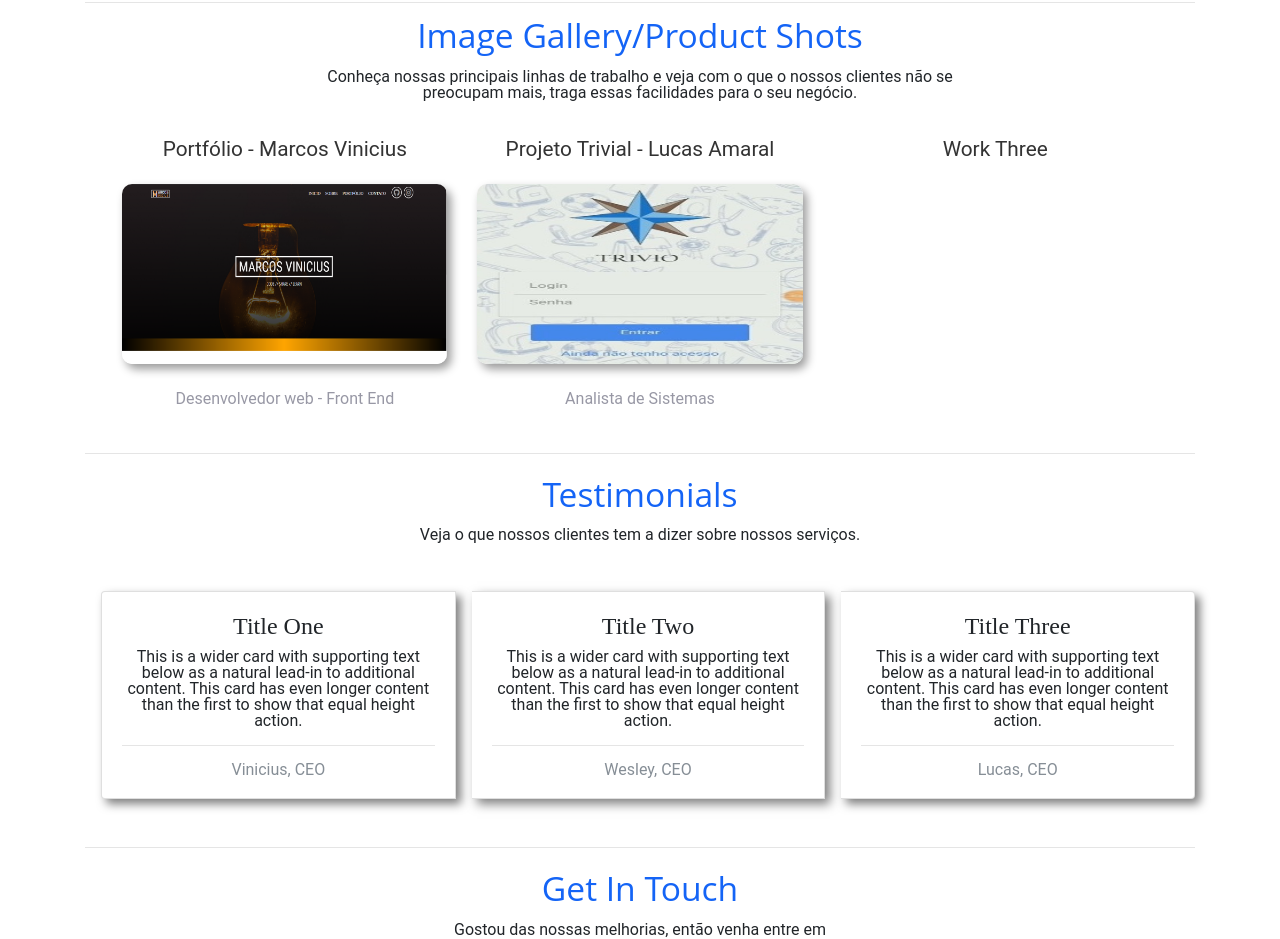
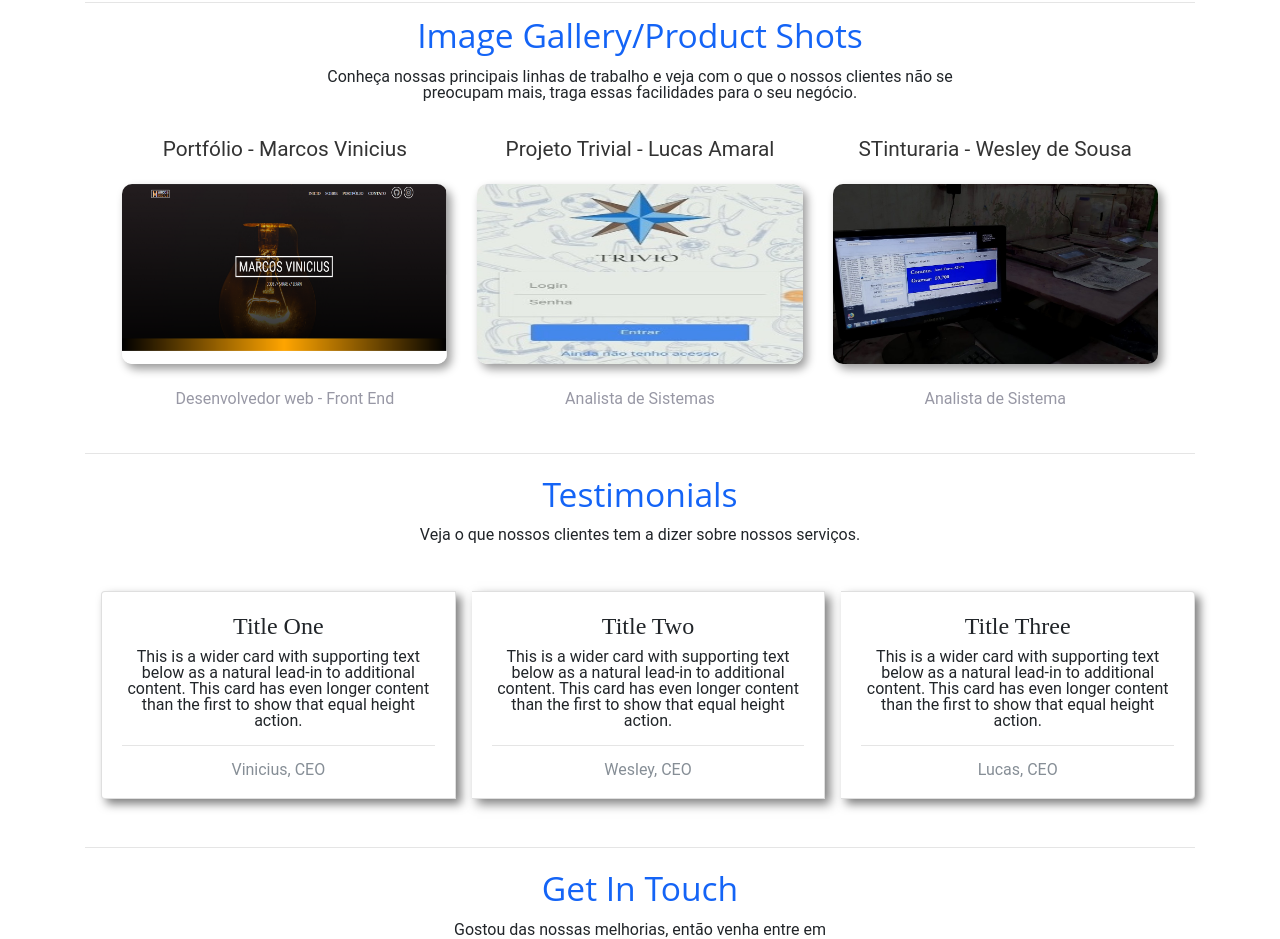
Before and after one commit to viniciusmr1499/House-Software, a website: page index.html in a window 1280 px wide. Shown: the part 960-1899 px from the top of the page. Drawn offline with Linux system fonts and the light colour scheme.

Commit message:
Inserido a imagem do projeto STinturaria

```diff
--- a/index.html
+++ b/index.html
@@ -88,7 +88,13 @@
 
                     <div class="col-md-4">
                         <!-- <video class="video" controls="controls" loop="true" src="https://media.istockphoto.com/videos/humanoid-robot-video-id460888701"></video> -->
-                        <h3 class="subtitle">Work Three</h3>
+                        <h3 class="subtitle">STinturaria - Wesley de Sousa</h3>
+                        <a href="#" class="text-center">
+                            <img src="./public/img/STinturaria.jpeg" alt="Trivio" class="size-element" width="350px" height="180px">
+                        </a>
+                        <p>
+                            Analista de Sistema
+                        </p>
                     </div>
                 </section>
                 <hr class="mt-4"></h3>
```
Also changed, not shown: public/img/STinturaria.jpeg (added).
